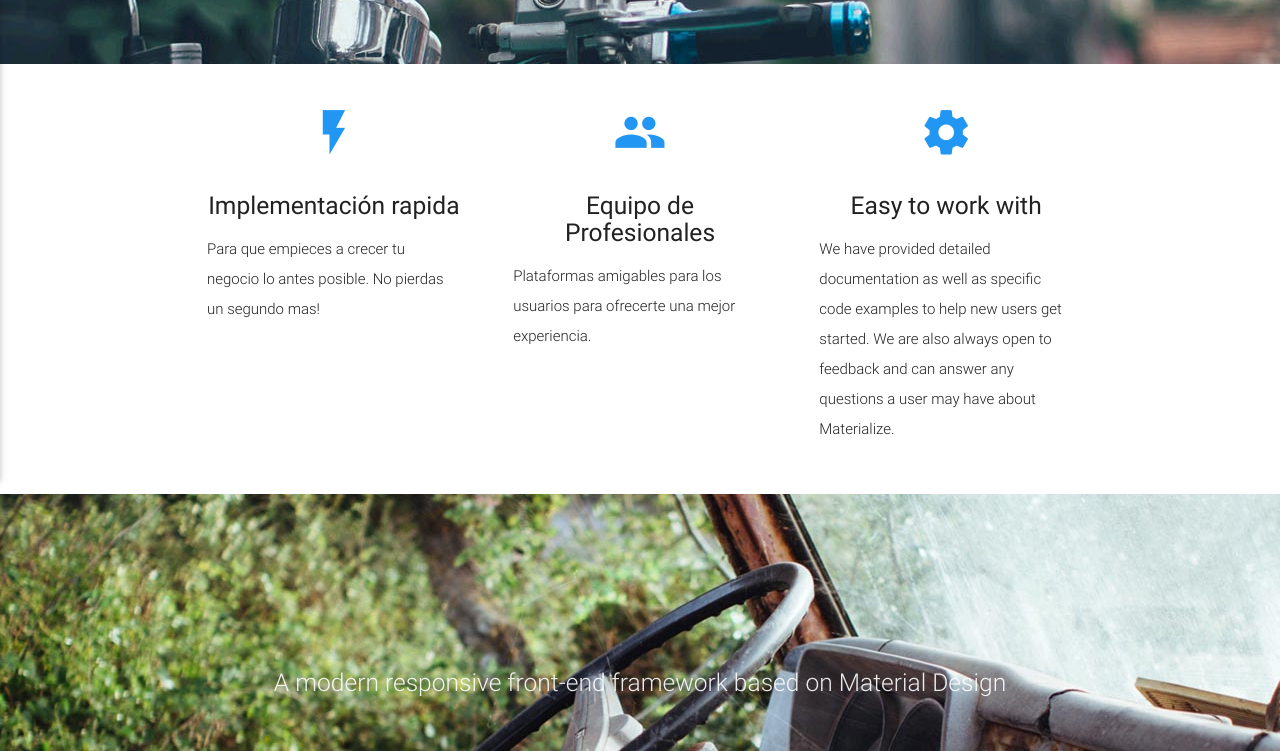
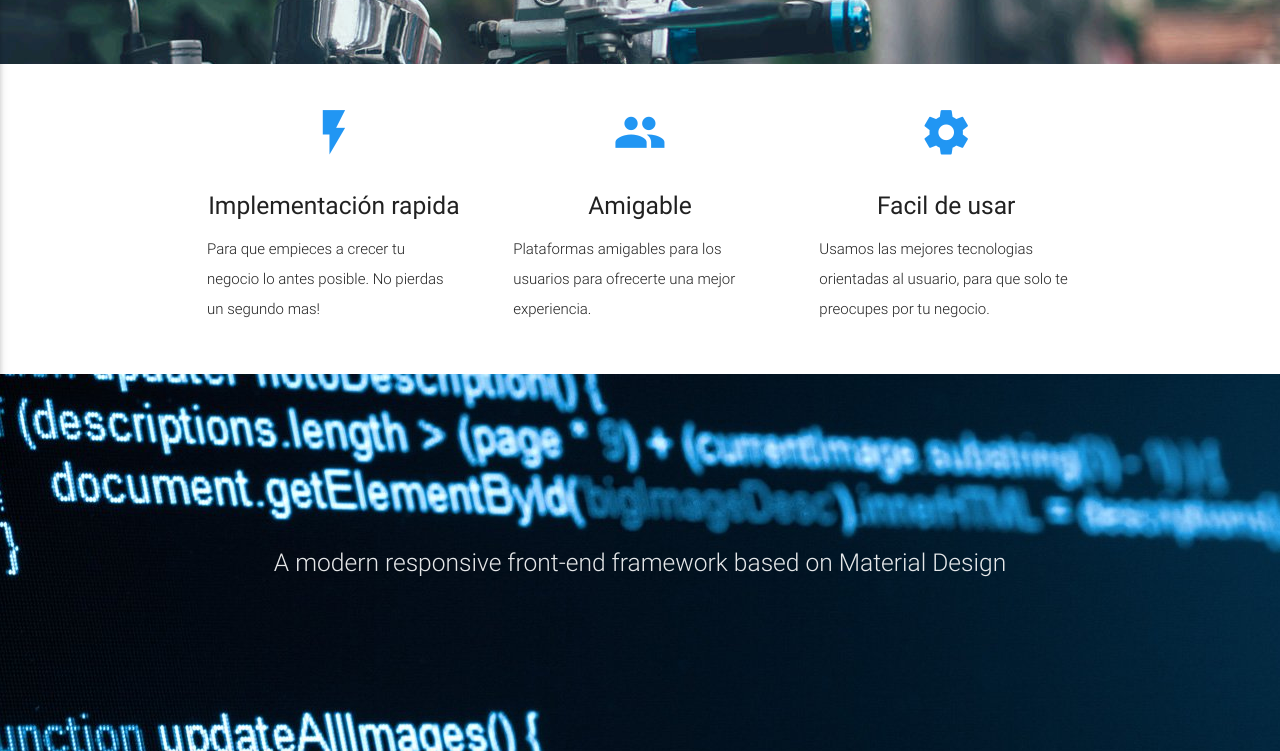
Before and after one commit to anargoz/brmnc, a plain HTML site: page index.html in a window 1280 px wide. Shown: the part 380-1131 px from the top of the page. Drawn offline with nearby package versions, Linux system fonts and the light colour scheme.

Commit message:
Cambio de imagenes parallax

```diff
--- a/index.html
+++ b/index.html
@@ -61,7 +61,7 @@
         <div class="col s12 m4">
           <div class="icon-block">
             <h2 class="center blue-text"><i class="material-icons">group</i></h2>
-            <h5 class="center">Equipo de Profesionales</h5>
+            <h5 class="center">Amigable</h5>
 
             <p class="light">Plataformas amigables para los usuarios para ofrecerte una mejor experiencia.</p>
           </div>
@@ -70,9 +70,9 @@
         <div class="col s12 m4">
           <div class="icon-block">
             <h2 class="center blue-text"><i class="material-icons">settings</i></h2>
-            <h5 class="center">Easy to work with</h5>
+            <h5 class="center">Facil de usar</h5>
 
-            <p class="light">We have provided detailed documentation as well as specific code examples to help new users get started. We are also always open to feedback and can answer any questions a user may have about Materialize.</p>
+            <p class="light">Usamos las mejores tecnologias orientadas al usuario, para que solo te preocupes por tu negocio.</p>
           </div>
         </div>
       </div>
@@ -89,7 +89,7 @@
         </div>
       </div>
     </div>
-    <div class="parallax"><img src="background2.jpg" alt="Unsplashed background img 2"></div>
+    <div class="parallax"><img src="/images/Code-1.jpg" alt="Unsplashed background img 2"></div>
   </div>
 
   <div class="container">
```
Also changed, not shown: images/Code-1.jpg (added), images/code-2.jpg (added).
